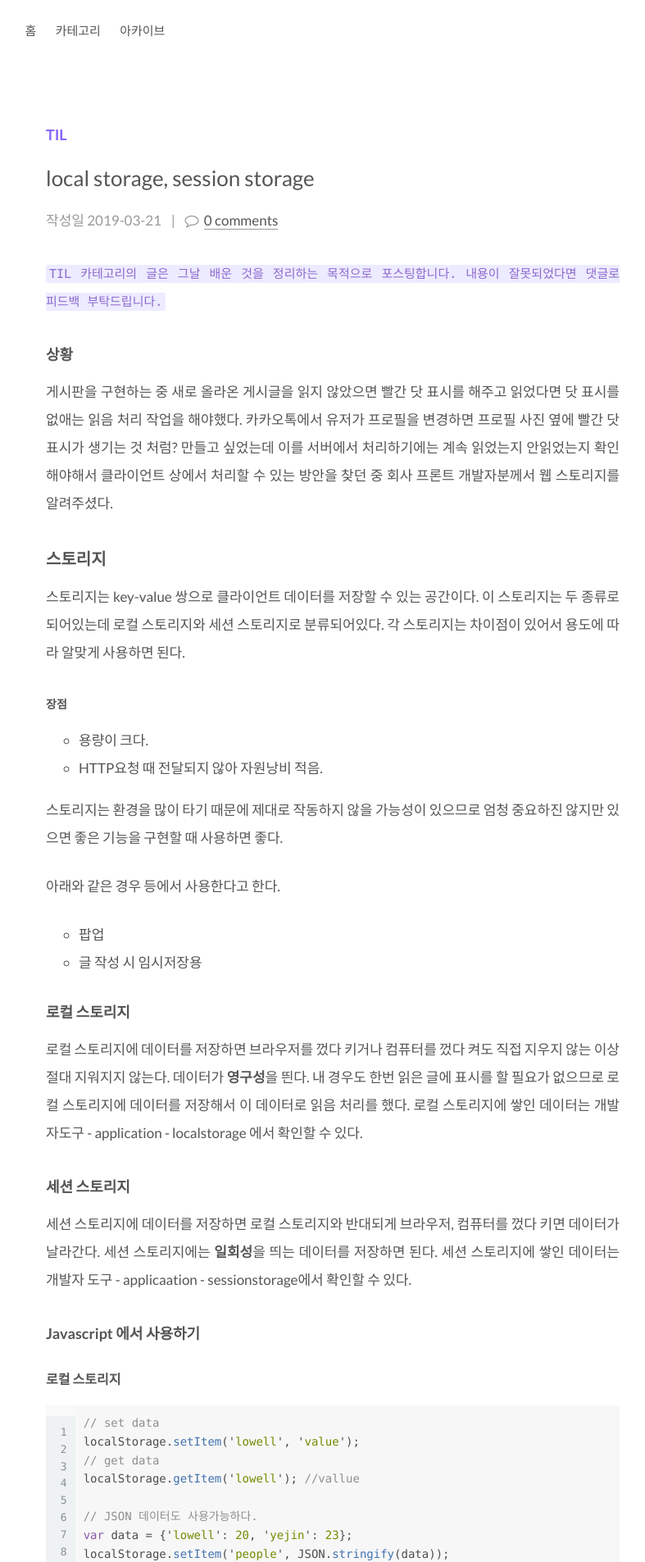
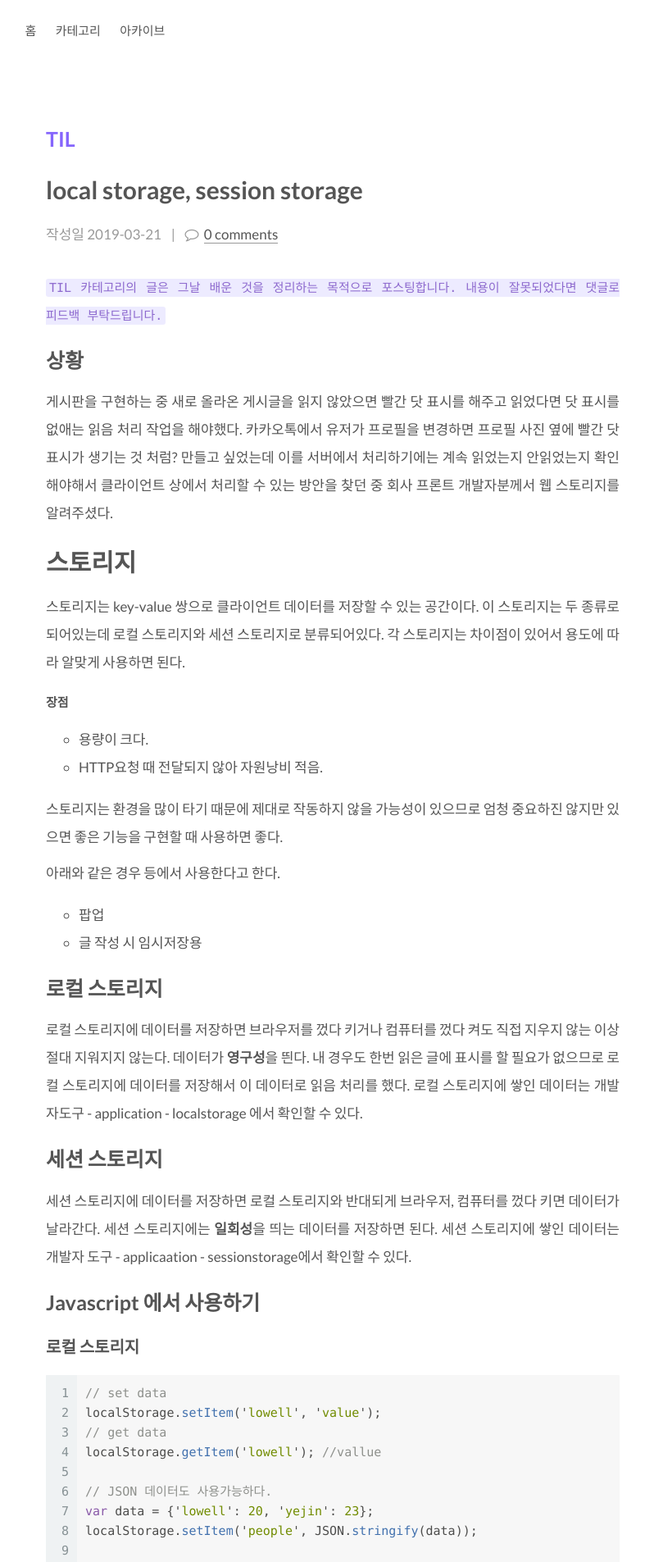
Before and after one commit to lowelllll/lowelllll.github.io, a Jekyll site: the page built from _posts/2019-03-21-TIL-local-storage.md, in a window 1280 px wide. Shown: the top 1905 px of the page at 82% size, without its empty margins (234-1021 px from the left). Built offline with Jekyll 4.4.1, drawn with Linux system fonts in a browser that asks for light colours.

Commit message:
update: css

```diff
--- a/_sass/_common/components/highlight/highlight.scss
+++ b/_sass/_common/components/highlight/highlight.scss
@@ -33,7 +33,7 @@ pre {
     color: $highlight-foreground;
     background: none;
     text-shadow: none;
-    font-size:14px;
+    font-size:15px;
   }
 }
 
--- a/_sass/_common/components/post/post-expand.scss
+++ b/_sass/_common/components/post/post-expand.scss
@@ -33,7 +33,7 @@
 
 
   h2, h3, h4, h5, h6 {
-    padding-top: 10px;
+    // padding-top: 10px;
 
     .header-anchor{
       float: right;
--- a/_sass/_common/components/post/post-title.scss
+++ b/_sass/_common/components/post/post-title.scss
@@ -6,6 +6,7 @@
   @include mobile() {
     font-size: 22px;
   }
+
 }
 .posts-expand .post-title-link {
   display: inline-block;
@@ -44,3 +45,8 @@
     color:#8565fc;
   }
  }
+
+ .post-title-custom {
+  font-size: 30px !important;
+    font-weight: bold !important;
+}
--- a/_sass/_common/scaffolding/base.scss
+++ b/_sass/_common/scaffolding/base.scss
@@ -39,7 +39,7 @@ h2, h3, h4, h5, h6 { margin: 20px 0 15px; }
   }
 }
 
-p { margin: 0 0 25px 0; }
+p { margin: 0 0 10px 0; }
 
 a {
   color: $link-color;
--- a/_sass/_schemes/Mist/_base.scss
+++ b/_sass/_schemes/Mist/_base.scss
@@ -2,7 +2,7 @@
 // --------------------------------------------------
 h1, h2, h3, h4, h5, h6 { margin: 20px 0 10px; }
 
-p { margin: 0 0 25px 0; }
+p { margin: 0 0 10px 0; }
 
 a { border-bottom-color: $grey-light; }
 
--- a/_sass/_variables/base.scss
+++ b/_sass/_variables/base.scss
@@ -99,8 +99,8 @@ $font-size-larger         : $font-size-base + 4px;
 
 
 // Headings font size
-$font-size-headings-step    : 2px;
-$font-size-headings-base    : 24px;
+$font-size-headings-step    : 5px;
+$font-size-headings-base    : 40px;
 $font-size-headings-small   : $font-size-headings-base - $font-size-headings-step;
 $font-size-headings-smaller : $font-size-headings-small - $font-size-headings-step;
 $font-size-headings-large   : $font-size-headings-base + $font-size-headings-step;
@@ -142,7 +142,7 @@ $table-row-hover-bg-color       : $whitesmoke;
 // Code & Code Blocks
 // --------------------------------------------------
 $code-font-family               : $font-family-monospace;
-$code-font-size                 : 13px;
+$code-font-size                 : 15px;
 $code-font-size                 : if(type-of(jekyll-config('font.codes.size')) == 'number', jekyll-config('font.codes.size') + px, $code-font-size);
 $code-border-radius             : 3px;
 $code-foreground                : $black-light;
```
Also changed, not shown: 2 other files.
